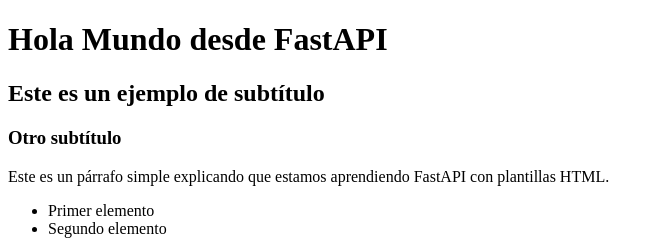
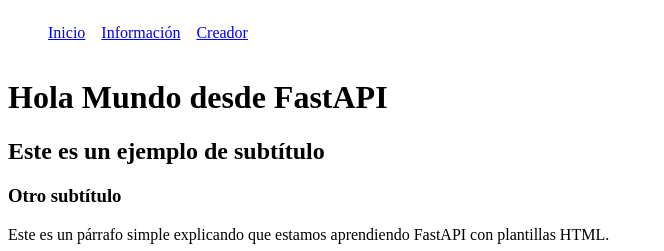
Before and after one commit to sigmotoa/dev_html, a FastAPI app: page / in a window 1280 px wide. Shown: the top 251 px of the page, without its empty margins (0-664 px from the left). Run offline with FastAPI, Linux system fonts and the light colour scheme.

Commit message:
Adding a NavBar

```diff
--- a/templates/home.html
+++ b/templates/home.html
@@ -5,6 +5,13 @@
     <title>Title</title>
 </head>
 <body>
+<nav style="display: inline">
+        <ul style="display: inline-flex;list-style-type: none; gap: 1rem">
+            <li><a href="/">Inicio</a></li>
+            <li><a href="/info">Información</a></li>
+            <li><a href="https://sigmotoa.com">Creador</a></li>
+        </ul>
+    </nav>
 <h1>Hola Mundo desde FastAPI</h1>
 <h2>Este es un ejemplo de subtítulo</h2>
 <h3>Otro subtítulo</h3>
@@ -22,5 +29,10 @@
 <a href="/info">Vamos a ver mas info</a>
 <br>
 <a href="https://sigmotoa.com">Esto es un enlace</a>
+
+ <footer style="margin-top: 2em;">
+        <hr>
+        <p>Proyecto educativo “Visualizando” — FastAPI + HTML. by: sigmotoa 2025</p>
+    </footer>
 </body>
 </html>
```
